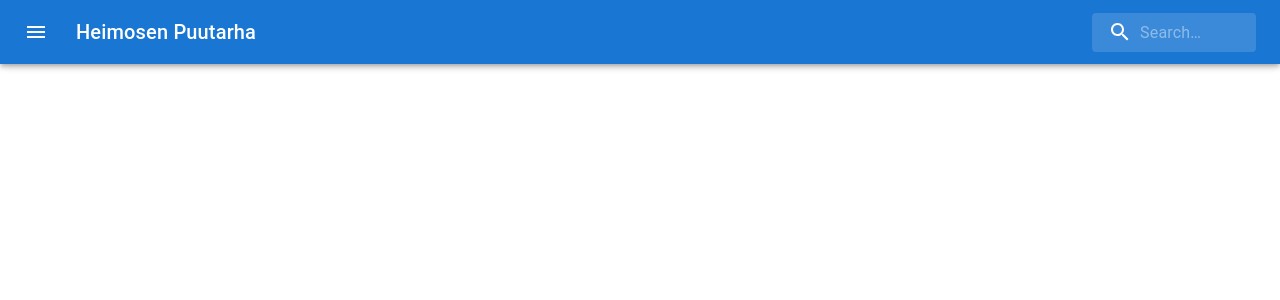
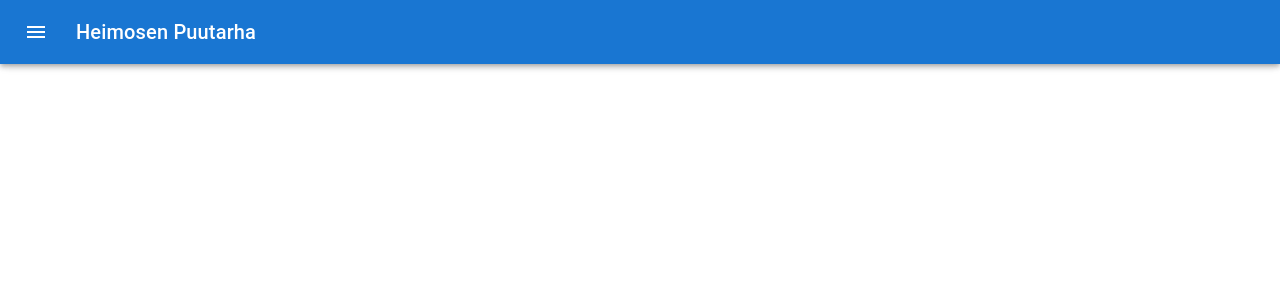
Before and after one commit to Heimot/Puutarha-App, a React (Create React App) app: page /dashboard/settings in a window 1280 px wide. Shown: the top 300 px of the page. Built offline with nearby package versions, Linux system fonts and the light colour scheme; no server answers; sample sign-in values are in the browser's storage.

Commit message:
Search doesnt show up if you're not in main screen

```diff
--- a/src/features/Navigation/NavigationBar.tsx
+++ b/src/features/Navigation/NavigationBar.tsx
@@ -78,6 +78,9 @@ const NavigationBar = () => {
                         >
                             Heimosen Puutarha
                         </Typography>
+                        {
+                            window.location.pathname === '/dashboard'
+                                ?
                                 <Search>
                                     <SearchIconWrapper>
                                         <SearchIcon />
@@ -87,6 +90,9 @@ const NavigationBar = () => {
                                         inputProps={{ 'aria-label': 'search' }}
                                     />
                                 </Search>
+                                :
+                                null
+                        }
                     </Toolbar>
                 </AppBar>
                 <NavigationDrawer drawerOpen={isOpen} drawerClose={() => setIsOpen(prevState => !prevState)} />
```
Lines whose indentation alone changed are shown as unchanged.
